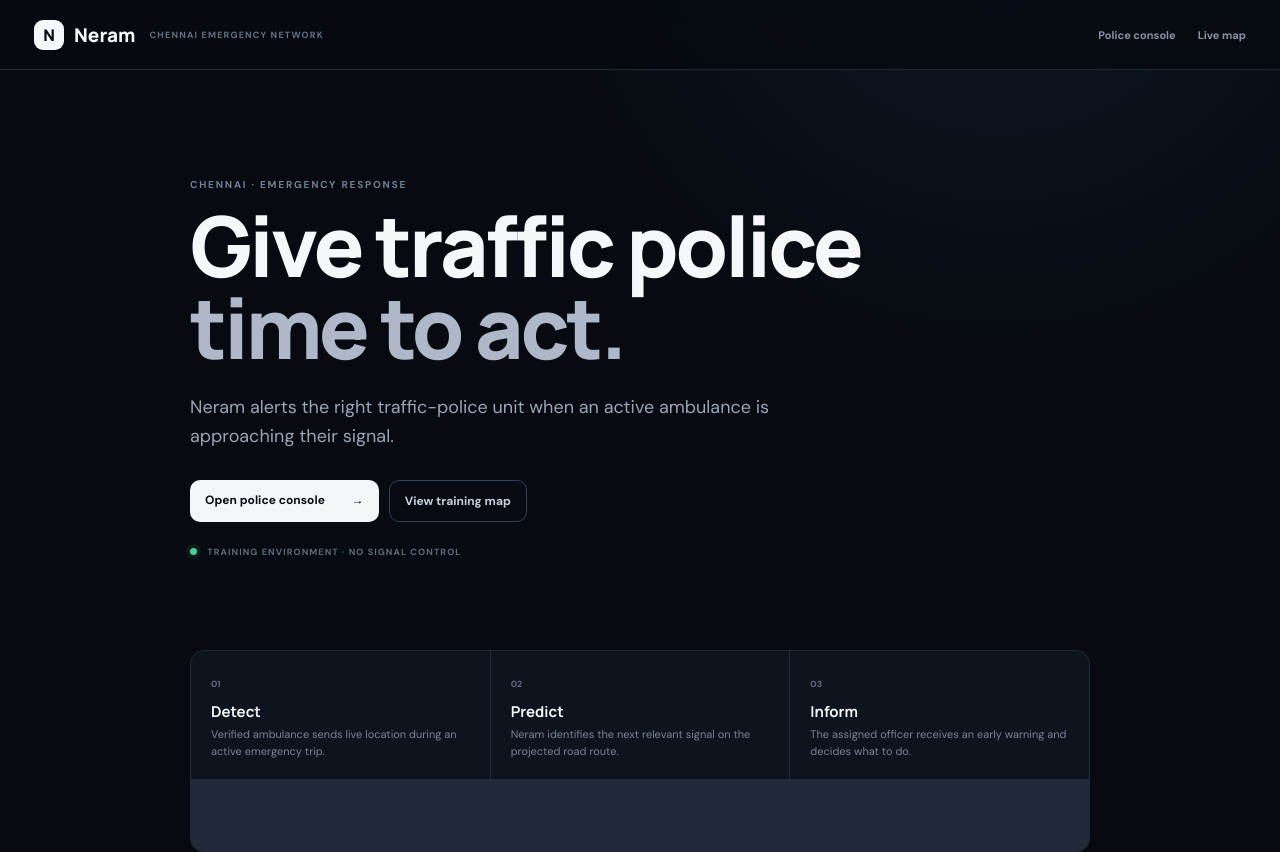
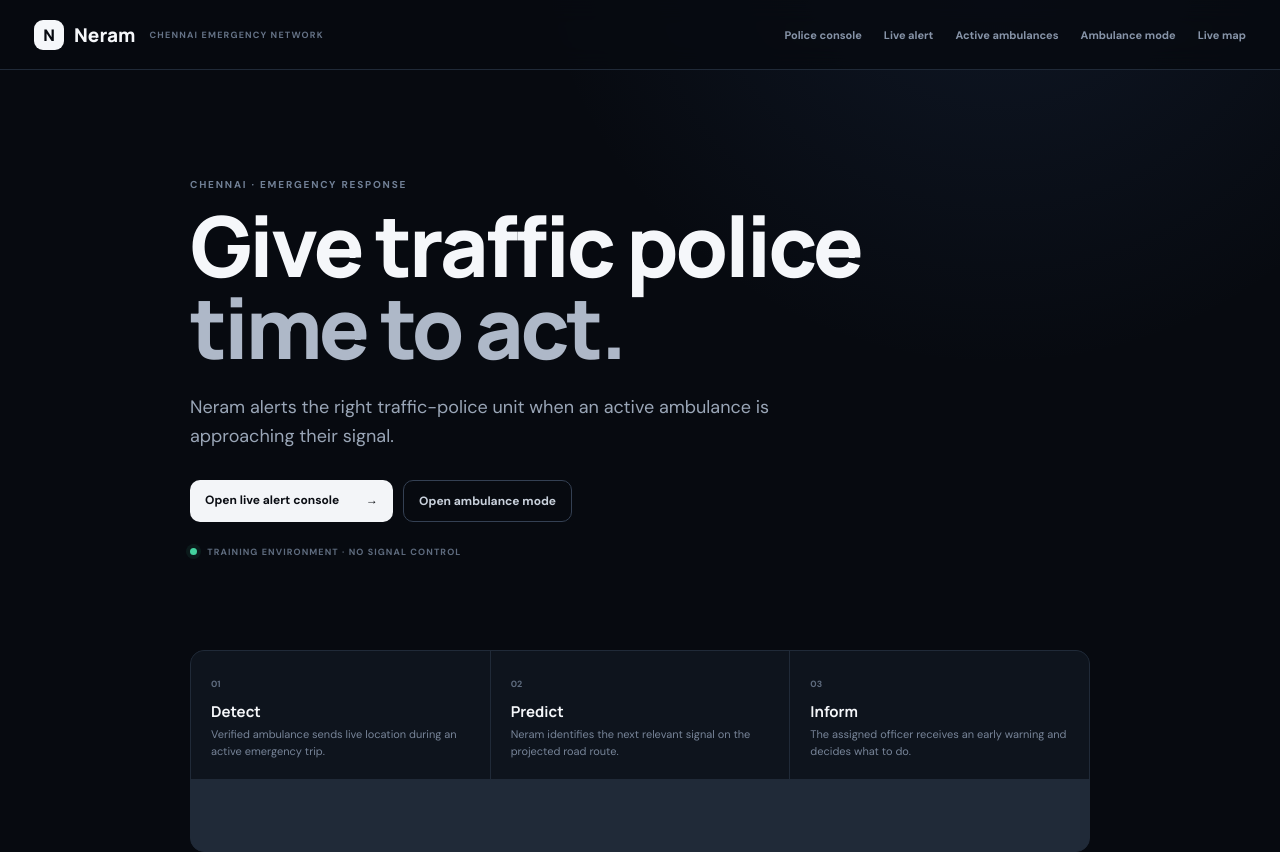
Before and after one commit to NotSash/Neram, a Next.js app in the folder apps/web/: page / in a window 1280 px wide. Built offline with nearby package versions, Linux system fonts and the light colour scheme.

Commit message:
feat: connect Neram operator navigation

```diff
--- a/apps/web/app/page.tsx
+++ b/apps/web/app/page.tsx
@@ -1,3 +1,3 @@
 export default function Home() {
-  return <main className="home-shell"><nav className="home-nav"><div className="ops-brand"><span className="brand-mark">N</span><span>Neram</span><small>CHENNAI EMERGENCY NETWORK</small></div><div className="home-links"><a href="/police">Police console</a><a href="/map">Live map</a></div></nav><section className="home-hero"><div className="eyebrow">CHENNAI · EMERGENCY RESPONSE</div><h1>Give traffic police<br /><em>time to act.</em></h1><p>Neram alerts the right traffic-police unit when an active ambulance is approaching their signal.</p><div className="home-actions"><a className="home-primary" href="/police">Open police console <span>→</span></a><a className="home-secondary" href="/map">View training map</a></div><div className="home-note"><span className="live-dot" /> TRAINING ENVIRONMENT · NO SIGNAL CONTROL</div></section><section className="home-principles"><div><span>01</span><strong>Detect</strong><p>Verified ambulance sends live location during an active emergency trip.</p></div><div><span>02</span><strong>Predict</strong><p>Neram identifies the next relevant signal on the projected road route.</p></div><div><span>03</span><strong>Inform</strong><p>The assigned officer receives an early warning and decides what to do.</p></div></section></main>;
+  return <main className="home-shell"><nav className="home-nav"><div className="ops-brand"><span className="brand-mark">N</span><span>Neram</span><small>CHENNAI EMERGENCY NETWORK</small></div><div className="home-links"><a href="/police">Police console</a><a href="/police-live">Live alert</a><a href="/ambulances">Active ambulances</a><a href="/ambulance">Ambulance mode</a><a href="/map">Live map</a></div></nav><section className="home-hero"><div className="eyebrow">CHENNAI · EMERGENCY RESPONSE</div><h1>Give traffic police<br /><em>time to act.</em></h1><p>Neram alerts the right traffic-police unit when an active ambulance is approaching their signal.</p><div className="home-actions"><a className="home-primary" href="/police-live">Open live alert console <span>→</span></a><a className="home-secondary" href="/ambulance">Open ambulance mode</a></div><div className="home-note"><span className="live-dot" /> TRAINING ENVIRONMENT · NO SIGNAL CONTROL</div></section><section className="home-principles"><div><span>01</span><strong>Detect</strong><p>Verified ambulance sends live location during an active emergency trip.</p></div><div><span>02</span><strong>Predict</strong><p>Neram identifies the next relevant signal on the projected road route.</p></div><div><span>03</span><strong>Inform</strong><p>The assigned officer receives an early warning and decides what to do.</p></div></section></main>;
 }
```
